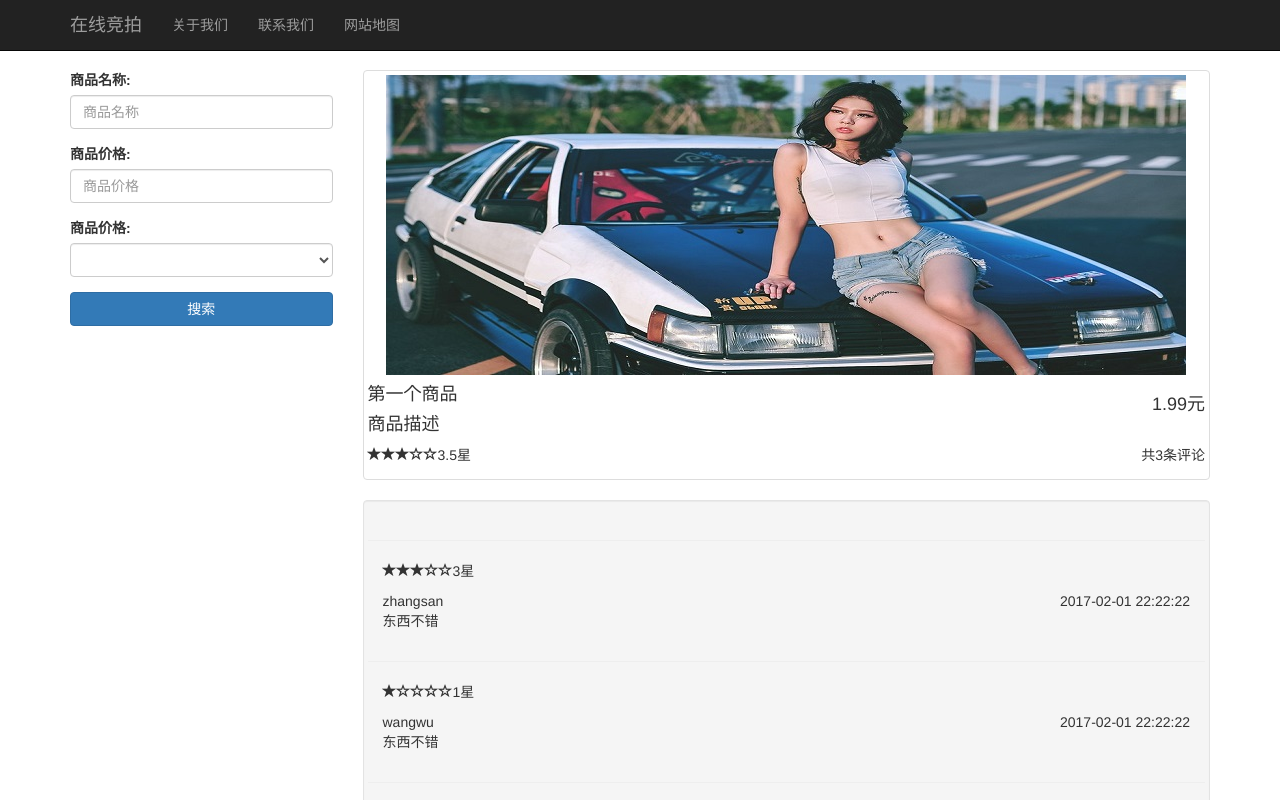
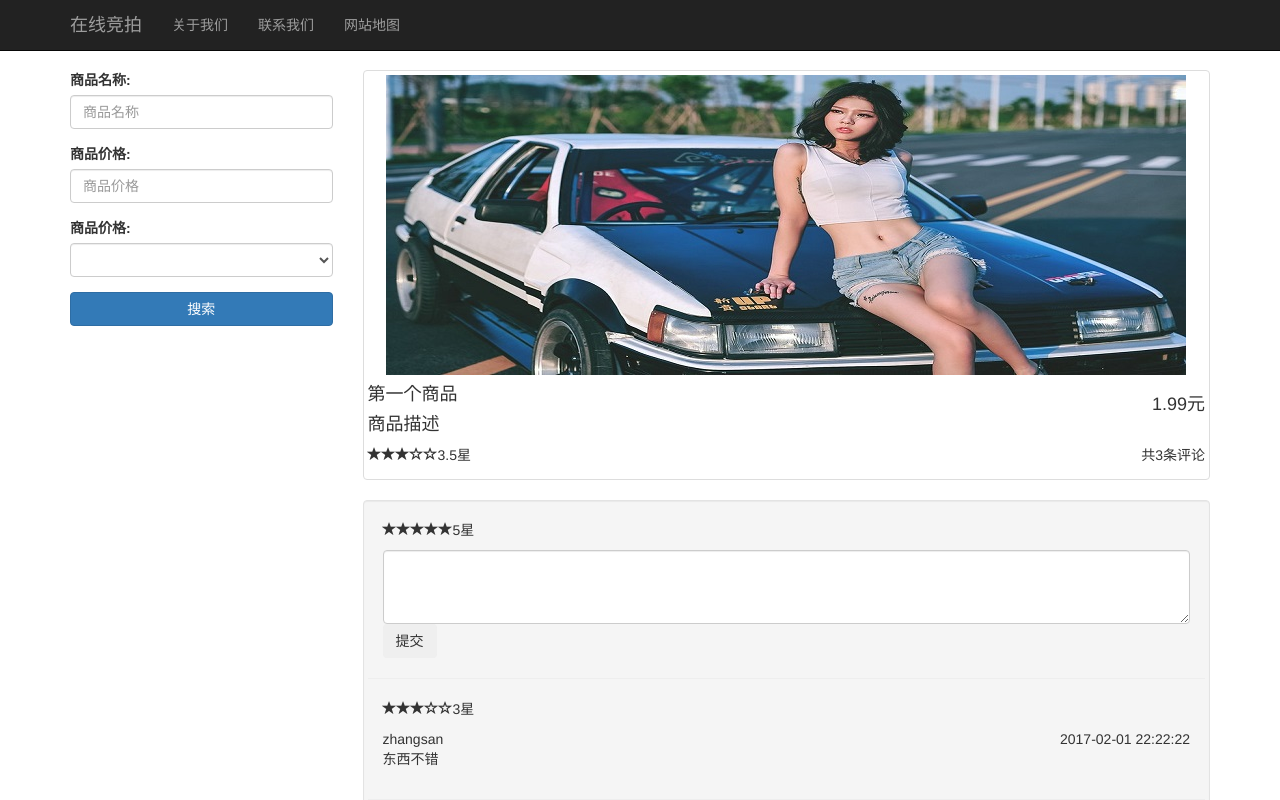
Before and after one commit to juno1985/auction-web, an Angular app: page /product/1 in a window 1280 px wide. Shown: the top 800 px of the page. Built offline with nearby package versions, Linux system fonts and the light colour scheme.

Commit message:
添加评论功能

```diff
--- a/src/app/product-detail/product-detail.component.html
+++ b/src/app/product-detail/product-detail.component.html
@@ -14,6 +14,19 @@
 </div>
 
 <div class="well">
+
+  <div>
+    <div><app-starts [readonly]="false" [rating]="newRating"></app-starts>
+    </div>
+    <div>
+      <!-- 评论文本框双向绑定 -->
+      <textarea [(ngModel)]="newComment"  class="form-control" rows="3"></textarea>
+    </div>
+    <div>
+      <button class="btn" (click)="addComment()">提交</button>
+    </div>
+  </div>
+
   <div class="row" *ngFor="let comment of comments">
     <hr>
     <div class="col-md-12">
--- a/src/app/product-detail/product-detail.component.ts
+++ b/src/app/product-detail/product-detail.component.ts
@@ -11,6 +11,13 @@ export class ProductDetailComponent implements OnInit {
 
   product:Product;
   comments:Comment[];
+
+  //评论里默认给5颗星
+  newRating:number = 5;
+  //保存评价内容
+  newComment:string="";
+
+
   constructor(private routInfo: ActivatedRoute,
               private productService:ProductService) {
 
@@ -22,4 +29,8 @@ export class ProductDetailComponent implements OnInit {
     this.comments=this.productService.getCommentsForProductId(productId);
   }
 
+  addComment(){
+    let comment=new Comment(0,this.product.id,new Date().toISOString(),"某人",this.newRating,this.newComment);
+    this.comments.unshift(comment);
+  }
 }
--- a/src/app/starts/starts.component.ts
+++ b/src/app/starts/starts.component.ts
@@ -13,6 +13,7 @@ export class StartsComponent implements OnInit {
   @Input()
   private rating: number = 0;
 
+  @Input()
   private readonly:boolean=true;
   constructor() { }
 
```
